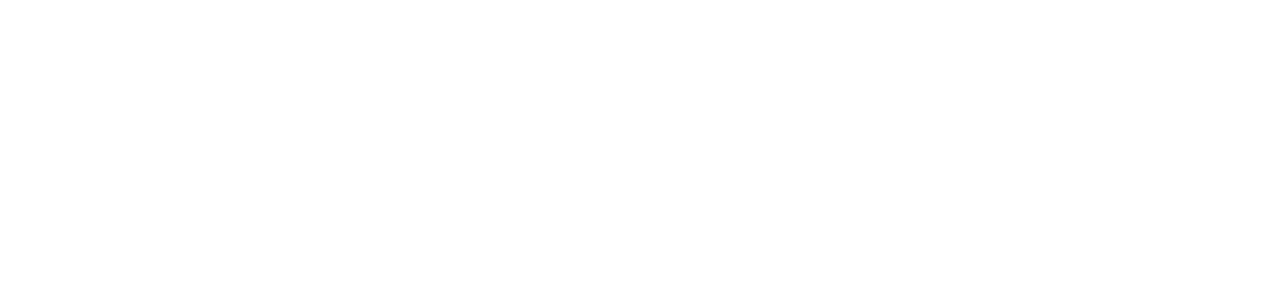
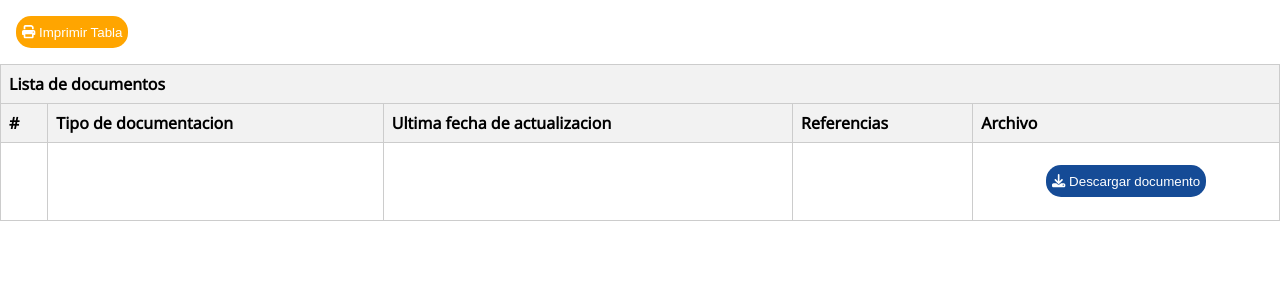
Before and after one commit to JonathanLeon2610/Inventariado, a React (Vite) app: page /documentacion-proveedor/1 in a window 1280 px wide. Before the commit this address had no page. Shown: the top 300 px of the page. Built offline with nearby package versions, Linux system fonts and the light colour scheme.

Commit message:
Crear ventana de documentacion de proveedor

```diff
--- a/src/App.jsx
+++ b/src/App.jsx
@@ -10,6 +10,7 @@
 import VerFacturas from './pages/VerFacturas';
 import FacturasProveedor from './components/Proveedores/FactutasProveedor';
 import AgregarProveedor from './components/Proveedores/AgregarProveedor';
+import DocumentacionProveedor from './components/DocumentacionProveedor';
 
 
 
@@ -31,6 +32,7 @@
         <Route path="/agregar-proveedor" element={<AgregarProveedor/>}/>
         <Route path="/verFacturas" element={<VerFacturas/>}/>
         <Route path="/facturasProveedor/:id" element={<FacturasProveedor/>}/>
+        <Route path="/documentacion-proveedor/:id" element={<DocumentacionProveedor/>}/>
       </Routes>
     </Router>
 
--- /dev/null
+++ b/src/components/DocumentacionProveedor.jsx
@@ -0,0 +1,47 @@
+import { FontAwesomeIcon } from "@fortawesome/react-fontawesome";
+import {
+  faPrint,
+  faDownload
+} from "@fortawesome/free-solid-svg-icons";
+function DocumentacionProveedor(){
+    return(
+        <>
+        <div className="tabla-facturas-proveedor-container">
+        <button
+          className="import"
+          style={{ backgroundColor: "orange",marginLeft:"1rem", marginTop:"1rem"}}
+          onClick={() => window.print()}
+        >
+          <FontAwesomeIcon icon={faPrint} /> Imprimir Tabla
+        </button>
+        <table className="table-to-print">
+          <thead>
+            <tr>
+              <th colSpan="12">Lista de documentos</th>
+            </tr>
+            <tr>
+              <th>#</th>
+              <th>Tipo de documentacion</th>
+              <th>Ultima fecha de actualizacion</th>
+              <th>Referencias</th>
+              <th className="no-print">Archivo</th>
+            </tr>
+          </thead>
+          <tbody>
+            <tr>
+                <td></td>
+                <td></td>
+                <td></td>
+                <td></td>
+                <td className="no-print">
+                    <button className="free "><FontAwesomeIcon icon={faDownload} /> Descargar documento</button>
+                </td>
+            </tr>
+          </tbody>
+        </table>
+      </div>
+        </>
+    )
+}
+
+export default DocumentacionProveedor;
--- a/src/pages/Proveedores.jsx
+++ b/src/pages/Proveedores.jsx
@@ -172,6 +172,11 @@
                         <FontAwesomeIcon icon={faArrowRight} /> Ver Facturas
                       </button>
                     </Link>
+                    <Link to={`/documentacion-proveedor/${item.id}`}>
+                      <button className="add" style={{backgroundColor:"orange"}}>
+                        <FontAwesomeIcon icon={faArrowRight} /> Ver documentos
+                      </button>
+                    </Link>
                   </td>
                 </tr>
               </>
```
